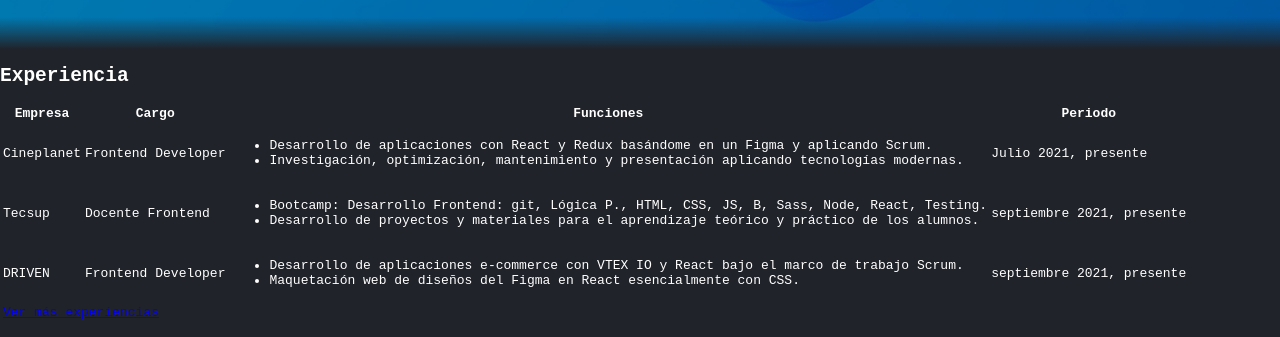
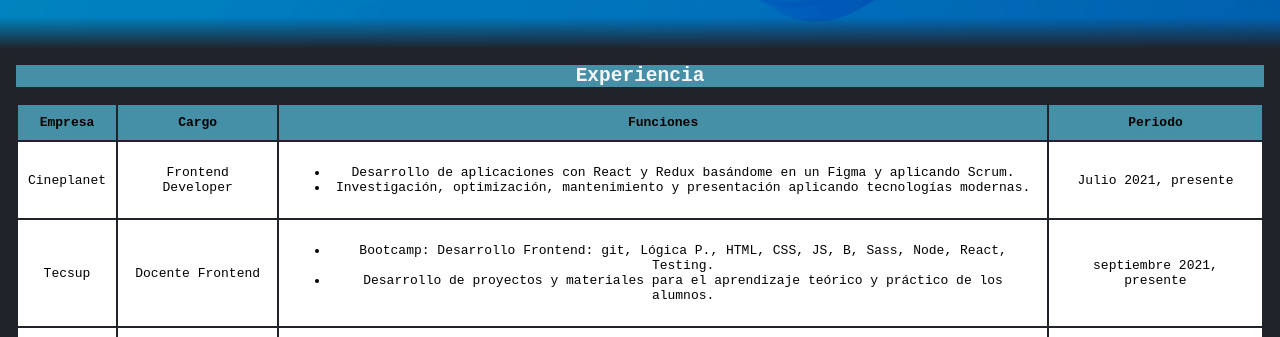
Before and after one commit to Mario2701/Reto1-Mario-Grande-Contreras-, a plain HTML site: page index.html in a window 1280 px wide. Shown: the part 751-1088 px from the top of the page. Drawn offline with Linux system fonts and the light colour scheme.

Commit message:
Arreglando la seccion de experiencia

```diff
--- a/css/index.css
+++ b/css/index.css
@@ -82,6 +82,19 @@
   width: 100%;
 }
 
+@media (min-width: 768px) {
+  .header-nav__container {
+    max-width: 1024px;
+  }
+}
+
+@keyframes spin {
+  to {
+    transform: rotate(360deg);
+  }
+}
+
+
 .i-hero {
   position: relative;
   display: flex;
@@ -100,7 +113,7 @@
   right: 0;
   bottom: 0;
   left: 0;
-  background-color: #0000004f;
+  background-color: #00000040;
 }
 
 .i-hero::after {
@@ -119,6 +132,7 @@
   gap: 2.5rem;
   padding: 0 1rem;
   z-index: 5;
+  margin: 0 auto;
 }
 
 .i-hero__info-container {
@@ -126,6 +140,7 @@
   flex-direction: column;
   align-items: center;
   gap: 1rem;
+  max-width: 448px;
   /* gap: 0.5rem; */
 }
 
@@ -253,3 +268,59 @@
     font-size: 1rem;
   }
 }
+
+/* Cambios para la tabla */
+.limiter {
+  width: 100%;
+  margin: 0 auto;
+}
+
+.limiter__container {
+  padding: 0 1rem;
+  color: #20232a;
+  display: flex;
+  flex-direction: column;
+}
+
+.limiter__info-table-container {}
+
+.limiter__title-table {
+  text-align: center;
+  background-color: #61dafb98;
+  color: whitesmoke;
+}
+
+.limiter__info-head-table {
+  background-color: #61dafb98;
+}
+
+.limiter__info-head-table:hover,
+.limiter__info-foot-table:hover {
+  background-color: turquoise;
+}
+
+.limiter__info-head-table th,
+.limiter__info-body-table td,
+.limiter__info-foot-table a {
+  color: black;
+  padding: 10px;
+}
+
+
+.limiter__info-body-table {
+  background-color: white;
+  color: black;
+  text-align: center;
+  border-collapse: collapse;
+}
+
+.limiter__info-foot-table {
+  background-color: #61dafb98;
+  text-align: center;
+}
+
+.limiter__info-foot-table a {
+  text-decoration: none;
+  font-size: 15;
+  font-weight: bold;
+}
--- a/index.html
+++ b/index.html
@@ -80,11 +80,12 @@
         </div>
       </div>
     </article>
-    <section id="iExperience">
-      <div>
-        <h2>Experiencia</h2>
-        <table>
-          <thead>
+
+    <section id="iExperience" class="limiter"> <!--En esta seccion no use la tecnologia BEM como se debia-->
+      <div class="limiter__container">
+        <h2 class="limiter__title-table">Experiencia</h2>
+        <table class="limiter__info-table-container">
+          <thead class="limiter__info-head-table">
             <tr>
               <th>Empresa</th>
               <th>Cargo</th>
@@ -92,7 +93,7 @@
               <th>Periodo</th>
             </tr>
           </thead>
-          <tbody>
+          <tbody class="limiter__info-body-table">
             <tr>
               <td>Cineplanet</td>
               <td>Frontend Developer</td>
@@ -127,7 +128,7 @@
               <td>septiembre 2021, presente</td>
             </tr>
           </tbody>
-          <tfoot>
+          <tfoot class="limiter__info-foot-table">
             <tr>
               <td colspan="4">
                 <a href="https://www.linkedin.com/in/elliotgaramendi/">Ver más experiencias</a>
@@ -137,6 +138,7 @@
         </table>
       </div>
     </section>
+
     <section id="iContact">
       <div>
         <h2>Contacto</h2>
```
